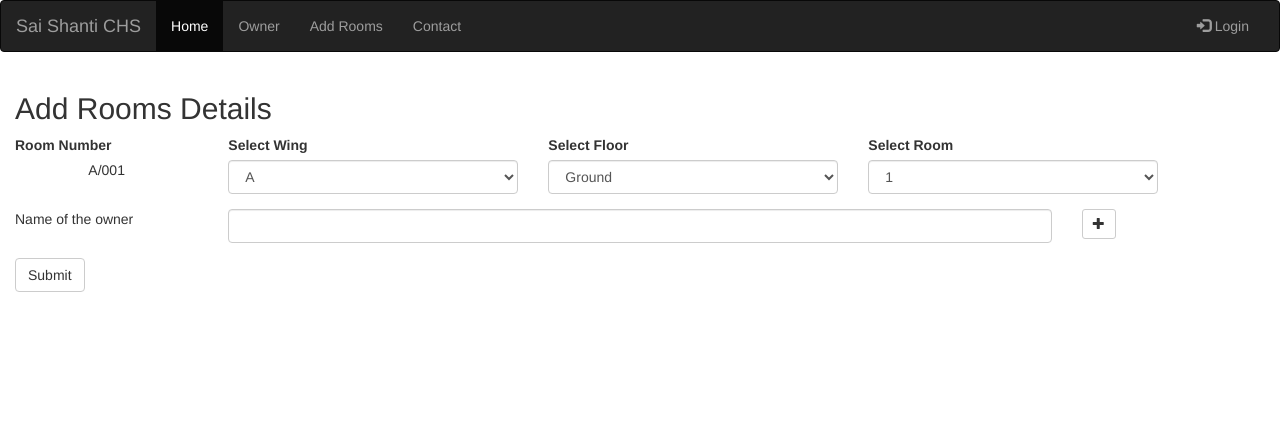
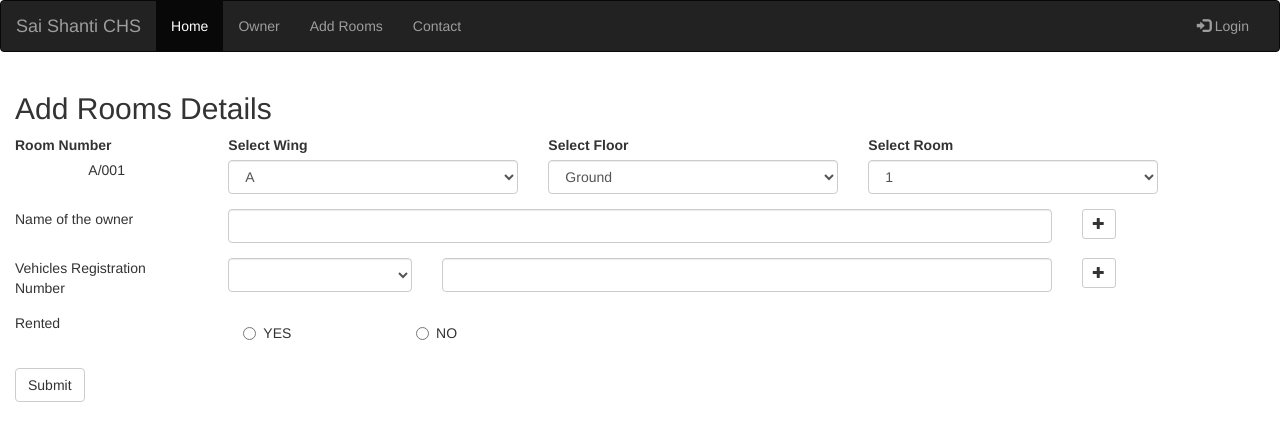
Before and after one commit to diptiR/society-web, an Angular app: page /addRooms in a window 1280 px wide. Shown: the top 438 px of the page. Built offline with nearby package versions, Linux system fonts and the light colour scheme.

Commit message:
Implemented vehicle and rented row

```diff
--- a/src/app/add-rooms/add-rooms.component.html
+++ b/src/app/add-rooms/add-rooms.component.html
@@ -25,19 +25,65 @@
       </select>
     </div>
   </div>
+
   <div class="row form-group" *ngFor="let owner of owners;let i = index;trackBy:trackByFn">
-    <div class="col-lg-2"><div *ngIf = "i === 0">Name of the owner</div></div>
+    <div class="col-lg-2">
+      <div *ngIf="i === 0">Name of the owner</div>
+    </div>
     <div class="col-lg-8">
-      <input [(ngModel)]="owners[i]" class="form-control" type="text" />
+      <input [(ngModel)]="owners[i].name" class="form-control" type="text" />
     </div>
     <div class="col-lg-2">
       <button type="button" class="btn btn-default btn-sm" (click)="addCoOwner()" *ngIf="i === owners.length-1">
-          <span class="glyphicon glyphicon-plus"></span>
-        </button>
+        <span class="glyphicon glyphicon-plus"></span>
+      </button>
       <button type="button" class="btn btn-default btn-sm" (click)="deleteCoOwner(i)" *ngIf="i !== owners.length-1">
-          <span class="glyphicon glyphicon-minus"></span>
-        </button>
+        <span class="glyphicon glyphicon-minus"></span>
+      </button>
     </div>
   </div>
+
+  <div class="row form-group" *ngFor="let vehicle of vehicles;let i = index;trackBy:trackByFn">
+    <div class="col-lg-2">
+      <div *ngIf="i === 0">Vehicles Registration Number</div>
+    </div>
+    <div class="col-lg-2">
+      <select #vehicleType class="form-control" [(ngModel)]="vehicles[i].id">
+        <option value="{{vehicleType.id}}" *ngFor="let vehicleType of vehicleTypes">{{vehicleType.type}}</option>
+      </select>
+    </div>
+    <div class="col-lg-6">
+      <input [(ngModel)]="vehicles[i].regNumber" class="form-control" type="text" />
+    </div>
+    <div class="col-lg-2">
+      <button type="button" class="btn btn-default btn-sm" (click)="addVehicle()" *ngIf="i === vehicles.length-1">
+        <span class="glyphicon glyphicon-plus"></span>
+      </button>
+      <button type="button" class="btn btn-default btn-sm" (click)="deleteVehicle(i)" *ngIf="i !== vehicles.length-1">
+        <span class="glyphicon glyphicon-minus"></span>
+      </button>
+    </div>
+  </div>
+
+  <div class="row form-group">
+    <div class="col-lg-2">Rented</div>
+    <div class="col-lg-10">
+      <div class="col-lg-2">
+        <div class="radio">
+          <label>
+            <input type="radio" name="optradio">YES
+          </label>
+        </div>
+      </div>
+      <div class="col-lg-2">
+        <div class="radio">
+          <label>
+            <input type="radio" name="optradio">NO
+          </label>
+        </div>
+      </div>
+    </div>
+  </div>
+
   <button type="submit" class="btn btn-default">Submit</button>
 </div>
--- a/src/app/add-rooms/add-rooms.component.ts
+++ b/src/app/add-rooms/add-rooms.component.ts
@@ -1,9 +1,15 @@
 import { Component, OnInit } from '@angular/core';
-import { WINGS, FLOORS, ROOMS } from '../common/rooms.component';
+import { WINGS, FLOORS, ROOMS, VEHICLETYPES } from '../common/rooms.component';
 
 interface ownerObj {
-  id:string;
+  id:number;
   name:string;
+}
+
+interface vehicleObj {
+  id:number;
+  type:string;
+  regNumber:string;
 }
 
 @Component({
@@ -15,11 +21,14 @@ export class AddRoomsComponent implements OnInit {
   wings = WINGS;
   floors = FLOORS;
   rooms = ROOMS;
+  vehicleTypes = VEHICLETYPES;
   ownerCtr = 1;
+  vehicleCtr=1;
   selectedWing = this.wings[0].id;
   selectedFloor = this.floors[0].id;
   selectedRoom = this.rooms[0].id;
-  owners = [""];
+  owners:ownerObj[] = [{"id": 1, "name": undefined}];
+  vehicles:vehicleObj[] = [{"id": 1, "type": undefined, "regNumber": undefined}];
   owner: string;
   roomNumber;
 
@@ -32,7 +41,17 @@ export class AddRoomsComponent implements OnInit {
   }
 
   addCoOwner(){
-    this.owners.push("");
+    this.ownerCtr = this.ownerCtr + 1;
+    this.owners.push({"id": this.ownerCtr, "name": undefined});
+  }
+
+  addVehicle(){
+    this.vehicleCtr = this.vehicleCtr + 1;
+    this.vehicles.push({"id": this.vehicleCtr, "type":undefined, "regNumber": undefined});
+  }
+
+  deleteVehicle(index){
+    this.vehicles.splice(index, 1);
   }
 
   generateRoomNumber(){
--- a/src/app/common/rooms.component.ts
+++ b/src/app/common/rooms.component.ts
@@ -11,6 +11,11 @@ interface floorObj {
 interface roomObj {
   id:string;
   value:string;
+}
+
+interface vehicleObj {
+  id:string;
+  type:string;
 }
 
 export const WINGS:wingObj[] = [
@@ -36,4 +41,10 @@ export const WINGS:wingObj[] = [
     { id: "3", value: "3" },
     { id: "4", value: "4" },
     { id: "5", value: "5" }
-  ]
+  ];
+
+  export const VEHICLETYPES:vehicleObj[] = [
+    { id: "2w", type: "Two Wheeler" },
+    { id: "3w", type: "Three Wheeler" },
+    { id: "4w", type: "Four Wheeler" }
+  ];
```
